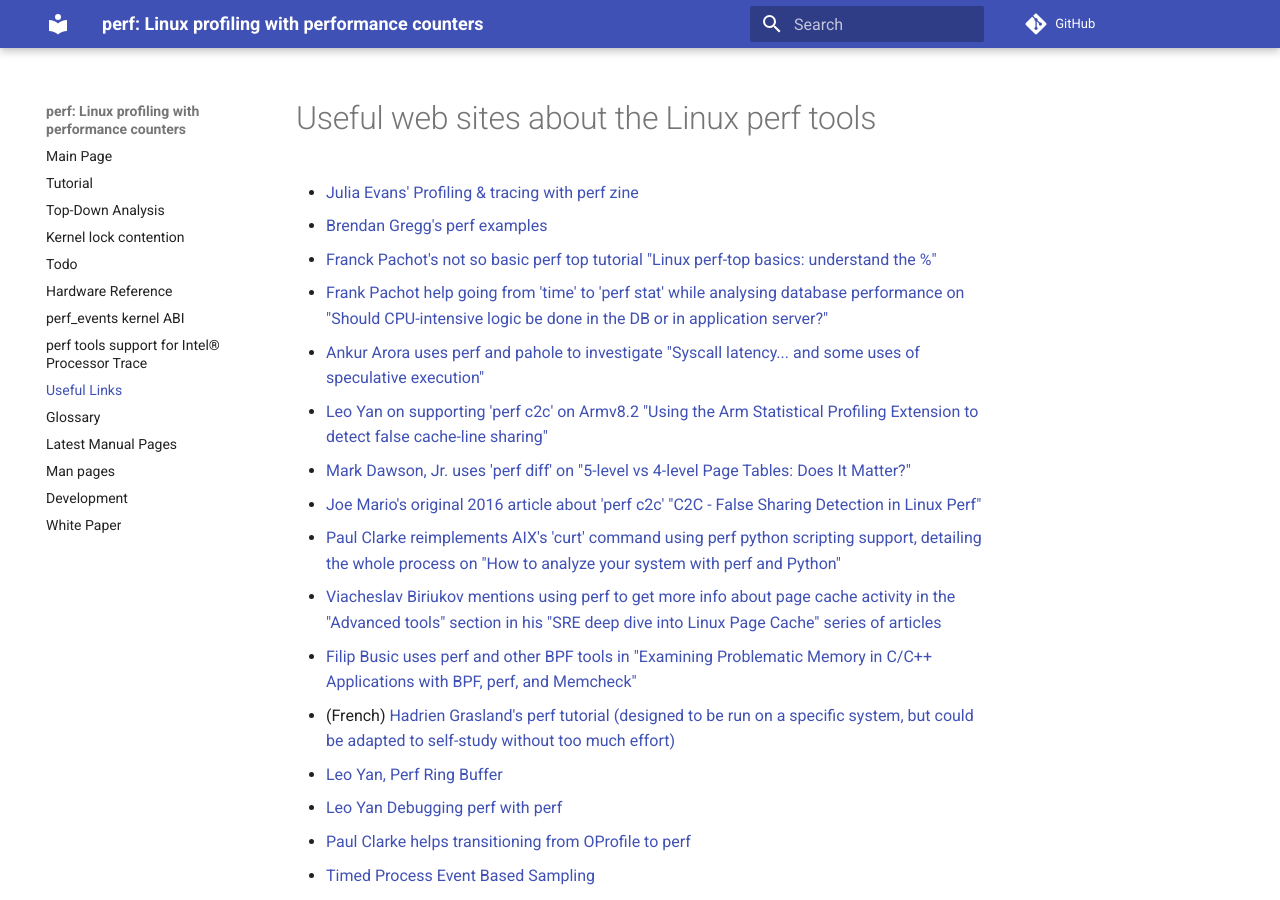
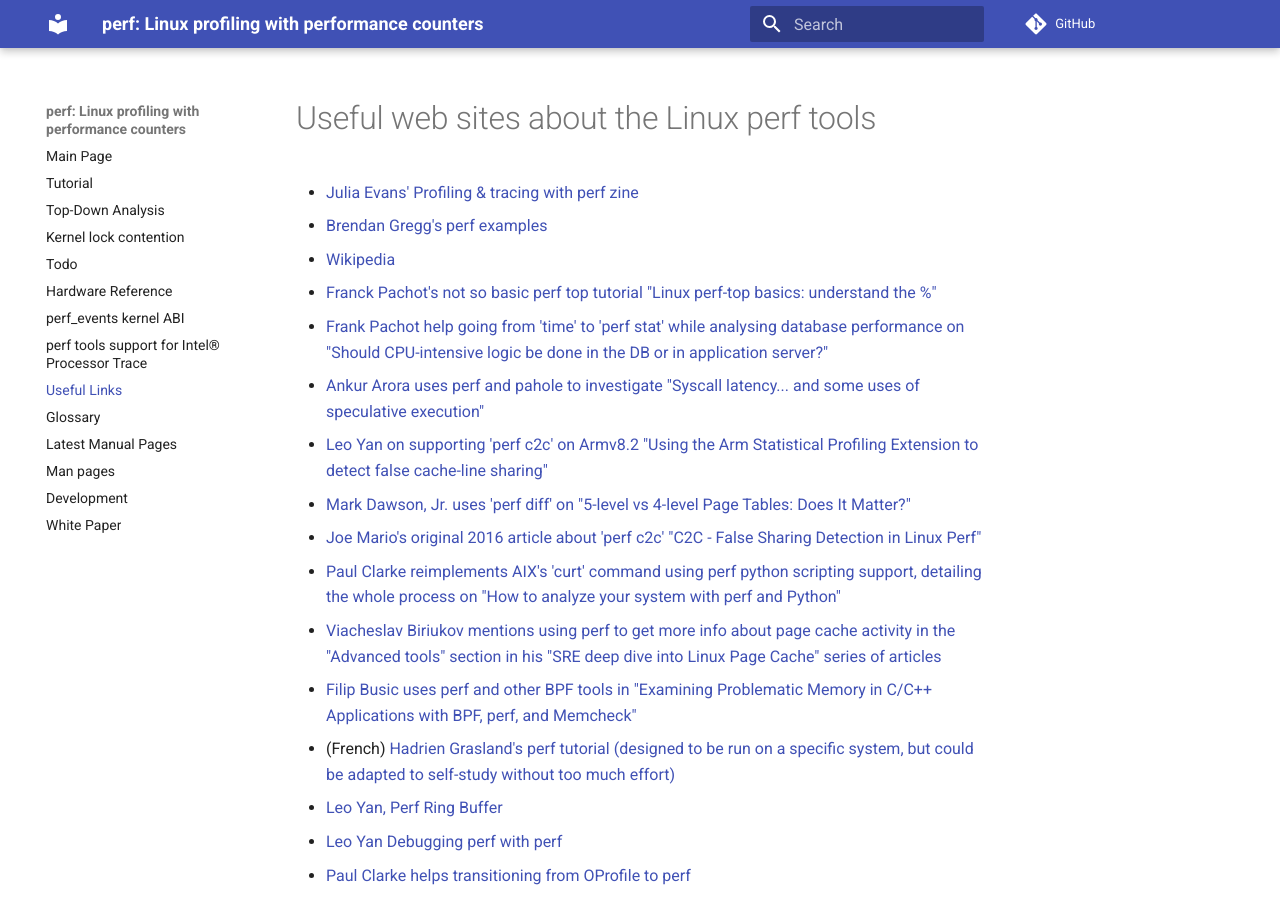
Before and after one commit to perfwiki/main, an MkDocs documentation site: the page built from docs/useful-links.md, in a window 1280 px wide and 900 px high. Built offline with MkDocs 1.6.1 and Material for MkDocs 9.7.7, drawn with Linux system fonts in a browser that asks for light colours; comment, search, counter and statistics services are not loaded.

Commit message:
useful-links: Link to Wikipedia article on Linux perf
Link to the Wikipedia article on the perf tool.

```diff
--- a/docs/useful-links.md
+++ b/docs/useful-links.md
@@ -2,6 +2,7 @@
 
 - [Julia Evans' Profiling & tracing with perf zine](https://wizardzines.com/zines/perf/)
 - [Brendan Gregg's perf examples](http://www.brendangregg.com/perf.html)
+- [Wikipedia](https://en.wikipedia.org/wiki/Perf_(Linux))
 - [Franck Pachot's not so basic perf top tutorial "Linux perf-top basics: understand the %"](https://www.dbi-services.com/blog/linux-perf-top-basics-understand-the/)
 - [Frank Pachot help going from 'time' to 'perf stat' while analysing database performance on "Should CPU-intensive logic be done in the DB or in application server?"](https://www.dbi-services.com/blog/should-cpu-intensive-logic-be-done-in-the-db-or-in-application-server/)
 - [Ankur Arora uses perf and pahole to investigate "Syscall latency... and some uses of speculative execution"](https://blogs.oracle.com/linux/post/syscall-latency)
```
